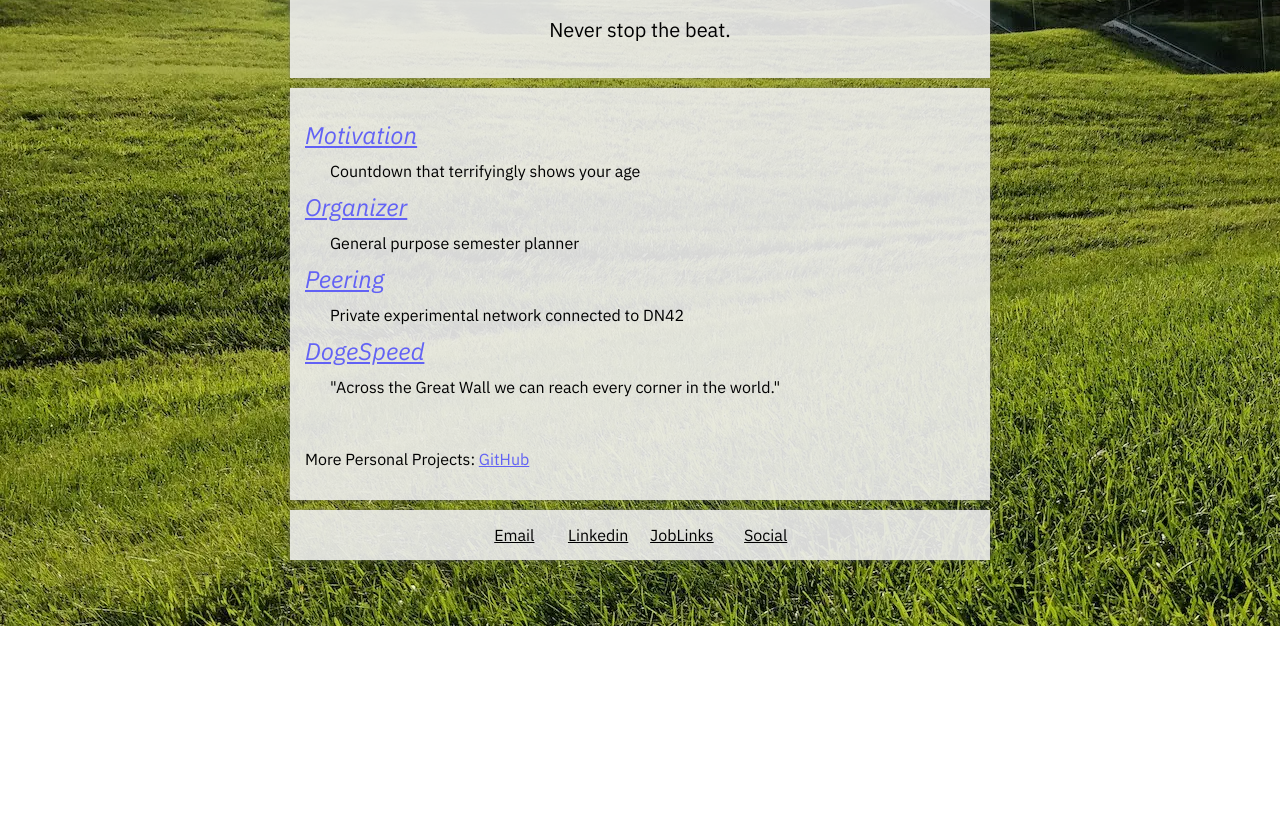
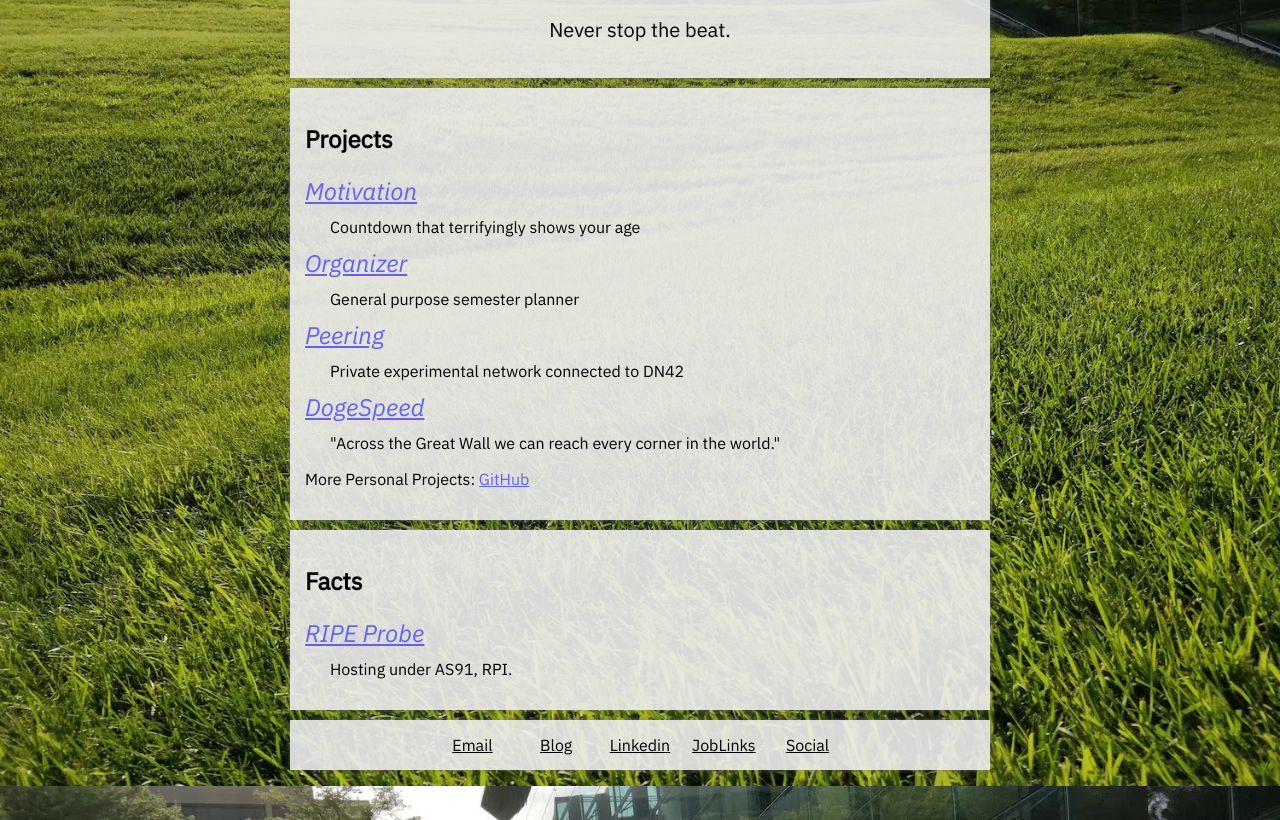
Before and after one commit to HomeofNever/workpage, a plain HTML site: page index.html in a window 1280 px wide. Shown: the part 174-994 px from the top of the page. Before the commit the page ends 800 px from the top, so only its background shows below. Drawn offline with Linux system fonts and the light colour scheme.

Commit message:
Fix: bg image position

```diff
--- a/index.html
+++ b/index.html
@@ -1,5 +1,5 @@
 <!doctype html>
-<html>
+<html lang="en">
 
 <head>
     <title>Xinhao Luo</title>
@@ -8,8 +8,9 @@
 </head>
 <style>
     body {
-        background-color: #555;
-        background: url(bg.webp), url(bg.jpg) center/cover;
+        background-color: lightgreen;
+        background: url(bg.webp), url(bg.jpg) no-repeat center center fixed;
+        background-size: cover;
         font-family: 'IBM Plex Sans', sans-serif;
     }
 
@@ -76,6 +77,7 @@
             <p class="tagline">Never stop the beat.</p>
         </div>
         <div class="tcard">
+            <h2>Projects</h2>
             <dl>
                 <dt><a href="https://motivation.never.pet">Motivation</a></dt>
                 <dd>Countdown that terrifyingly shows your age</dd>
@@ -86,13 +88,20 @@
                 <dt><a href="https://doge.me">DogeSpeed</a></dt>
                 <dd>"Across the Great Wall we can reach every corner in the world."</dd>
             </dl>
-            <br/>
             <p>More Personal Projects: <a href="https://github.com/NeverBehave">GitHub</a></p>
+        </div>
+        <div class="tcard">
+            <h2>Facts</h2>
+            <dl>
+                <dt><a href="https://atlas.ripe.net/probes/50812/">RIPE Probe</a></dt>
+                <dd>Hosting under AS91, RPI.</dd>
+            </dl>
         </div>
         <div class="tcard ccard">
             <ul class="iul">
                 <li><a href="mailto:hello@xinhao.lu">Email</a></li>
-                <li><a href="https://never.pet/linkedin">Linkedin</a></li>
+                <li><a href="https://blog.never.pet">Blog</a></li>
+                <li><a href="https://www.linkedin.com/in/xinhao-luo-623409170/">Linkedin</a></li>
                 <li><a href="https://rpi-csm.symplicity.com/profiles/xinhao.luo">JobLinks</a></li>
                 <li><a href="https://never.pet">Social</a></li>
             </ul>
```
